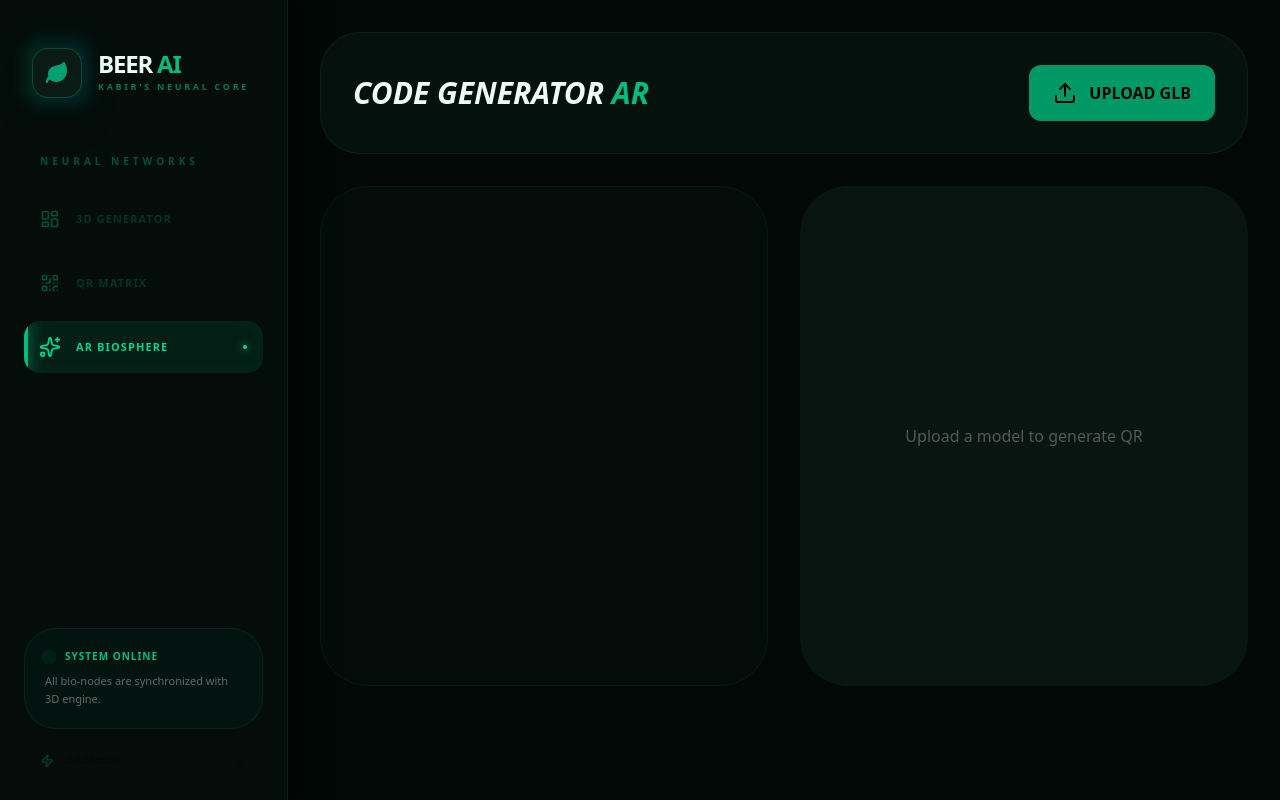
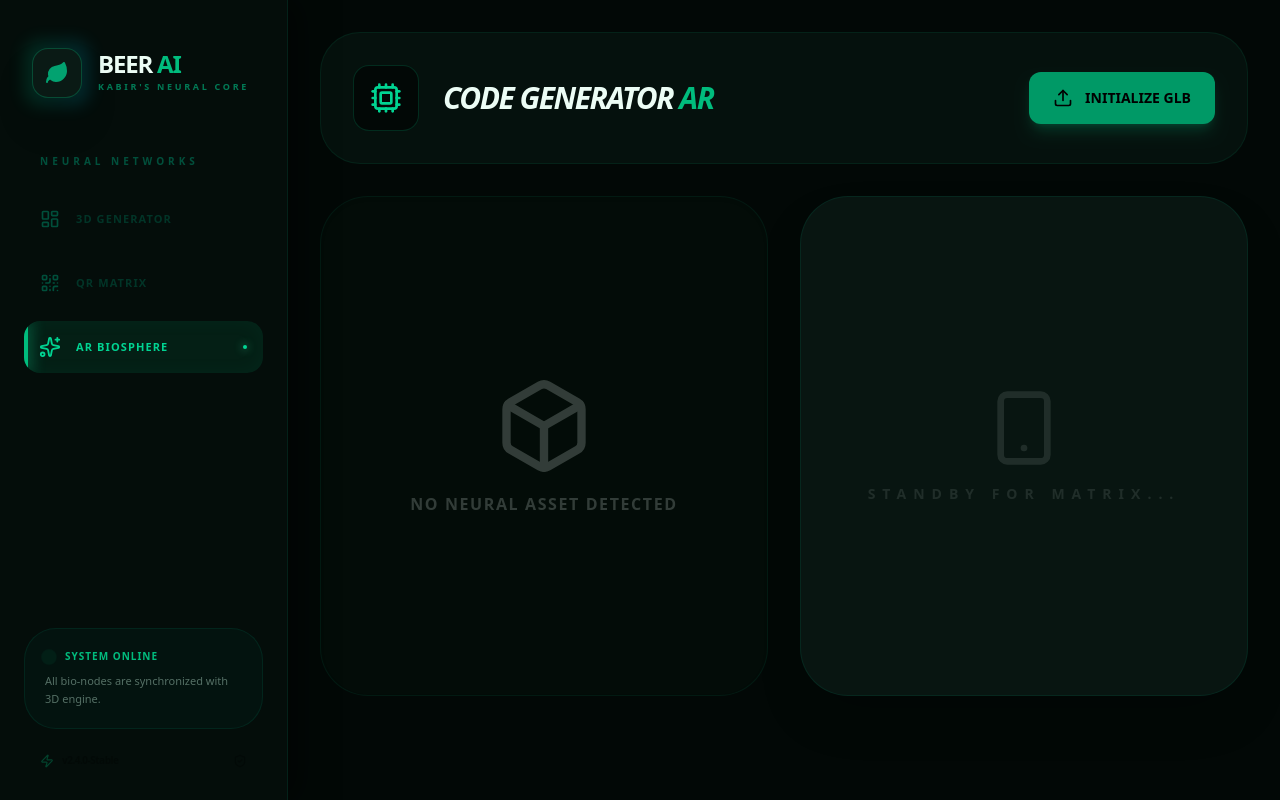
Before and after one commit to kabeer-web/ar-admin-pannel, a React (Vite) app: page / in a window 1280 px wide. Built offline with nearby package versions, Linux system fonts and the light colour scheme.

Commit message:
Update ArGenerator.jsx

```diff
--- a/src/Components/ArGenerator.jsx
+++ b/src/Components/ArGenerator.jsx
@@ -5,19 +5,18 @@ import axios from 'axios';
 import '@google/model-viewer';
 
 const ArGenerator = () => {
-  const [modelUrl, setModelUrl] = useState(null); // For local preview
-  const [publicUrl, setPublicUrl] = useState(''); // Cloudinary URL
+  const [modelUrl, setModelUrl] = useState(null);
+  const [publicUrl, setPublicUrl] = useState('');
   const [loading, setLoading] = useState(false);
   const qrRef = useRef();
 
-  // IMPORTANT: Replace with the IP address printed in your backend terminal
-  const API_BASE_URL = "http://192.168.X.X:5000";
+  // FIX: Relative URL use karein. Vercel pe ye automatically current domain uthayega.
+  const API_BASE_URL = window.location.origin;
 
   const getARViewLink = () => {
     if (!publicUrl) return '';
-    // This points the QR code to your React App's view page + the model link
-    const frontendBase = window.location.origin;
-    return `${frontendBase}/view?model=${encodeURIComponent(publicUrl)}`;
+    // Ye link phone scan pe aapke Vercel ke /view page ko kholega
+    return `${window.location.origin}/view?model=${encodeURIComponent(publicUrl)}`;
   };
 
   const handleFileUpload = async (e) => {
@@ -27,20 +26,26 @@ const ArGenerator = () => {
       return;
     }
 
-    setModelUrl(URL.createObjectURL(file));
+    const localBlob = URL.createObjectURL(file);
+    setModelUrl(localBlob);
     setLoading(true);
 
     const formData = new FormData();
     formData.append('model', file);
 
     try {
-      const res = await axios.post(`${API_BASE_URL}/api/upload-model`, formData);
+      // Relative path call
+      const res = await axios.post(`${API_BASE_URL}/api/upload-model`, formData, {
+        headers: { 'Content-Type': 'multipart/form-data' }
+      });
+
       if (res.data.url) {
         setPublicUrl(res.data.url);
+        console.log("Cloudinary Secured Link:", res.data.url);
       }
     } catch (err) {
       console.error("Upload Error:", err);
-      alert("Connection failed! Check if server is running on the correct IP.");
+      alert("Upload failed! Please check if your 'api' folder and 'vercel.json' are correct.");
     } finally {
       setLoading(false);
     }
@@ -52,39 +57,71 @@ const ArGenerator = () => {
     const downloadLink = document.createElement("a");
     downloadLink.href = pngUrl;
     downloadLink.download = "AR-Code.png";
+    document.body.appendChild(downloadLink);
     downloadLink.click();
+    document.body.removeChild(downloadLink);
   };
 
   return (
-    <div className="w-full min-h-screen bg-[#020806] p-8 text-emerald-50">
-      {/* Header section remains same as yours */}
-      <header className="flex justify-between items-center bg-[#05110d] p-8 rounded-[2.5rem] border border-emerald-500/10 mb-8">
-         <h1 className="text-3xl font-black italic uppercase">CODE GENERATOR <span className="text-emerald-500">AR</span></h1>
-         <input type="file" id="glb-up" className="hidden" onChange={handleFileUpload} accept=".glb" />
-         <label htmlFor="glb-up" className="cursor-pointer bg-emerald-600 px-6 py-4 rounded-xl font-black text-black flex items-center gap-3 uppercase">
-            {loading ? <Activity className="animate-spin" /> : <Upload />}
-            {loading ? 'Uploading...' : 'Upload GLB'}
-         </label>
+    <div className="w-full min-h-screen bg-[#020806] p-4 lg:p-8 text-emerald-50">
+      <header className="flex flex-col md:flex-row justify-between items-center bg-[#05110d] p-6 md:p-8 rounded-[2.5rem] border border-emerald-500/10 mb-8 gap-4">
+        <div className="flex items-center gap-6">
+          <div className="bg-[#020806] p-4 rounded-2xl text-emerald-400 border border-emerald-500/20"><Cpu size={32}/></div>
+          <h1 className="text-2xl md:text-3xl font-black italic uppercase tracking-tighter">CODE GENERATOR <span className="text-emerald-500">AR</span></h1>
+        </div>
+        <div className="flex items-center gap-4">
+          <input type="file" id="glb-up" className="hidden" onChange={handleFileUpload} accept=".glb" />
+          <label htmlFor="glb-up" className="cursor-pointer bg-emerald-600 hover:bg-emerald-500 px-6 py-4 rounded-xl font-black text-black flex items-center gap-3 uppercase text-sm transition-all shadow-lg shadow-emerald-500/20">
+            {loading ? <Activity className="animate-spin" size={20}/> : <Upload size={20}/>}
+            {loading ? 'Processing...' : 'Initialize GLB'}
+          </label>
+        </div>
       </header>
 
-      <div className="grid grid-cols-1 lg:grid-cols-2 gap-8">
-        {/* Preview Box */}
-        <div className="bg-[#030c08] rounded-[3rem] h-[500px] border border-emerald-900/20">
-            {modelUrl && <model-viewer src={modelUrl} auto-rotate camera-controls style={{width:'100%', height:'100%'}} />}
+      <div className="grid grid-cols-1 xl:grid-cols-2 gap-8">
+        <div className="bg-[#030c08] rounded-[3rem] min-h-[400px] md:min-h-[500px] relative border border-emerald-900/20 flex flex-col overflow-hidden shadow-inner">
+          <div className="flex-1 w-full h-full">
+            {modelUrl ? (
+              <model-viewer
+                key={modelUrl}
+                src={modelUrl}
+                auto-rotate
+                camera-controls
+                shadow-intensity="2"
+                style={{width:'100%', height:'100%', backgroundColor: 'transparent'}}
+              />
+            ) : (
+              <div className="h-full flex flex-col items-center justify-center opacity-20 py-20">
+                <Box size={100} className="mb-4"/>
+                <p className="font-bold tracking-widest uppercase">No Neural Asset Detected</p>
+              </div>
+            )}
+          </div>
         </div>
 
-        {/* QR Box */}
-        <div className="bg-[#081511] rounded-[3rem] p-10 flex flex-col items-center justify-center">
+        <div className="flex flex-col gap-8">
+          <div className="flex-1 bg-[#081511] rounded-[3rem] border border-emerald-900/30 p-8 md:p-10 flex flex-col items-center justify-center shadow-2xl">
             {publicUrl ? (
-              <div ref={qrRef} className="flex flex-col items-center gap-6">
-                <div className="bg-white p-4 rounded-xl">
-                  <QRCodeCanvas value={getARViewLink()} size={250} level="H" />
+              <div className="flex flex-col items-center gap-8 w-full">
+                <div ref={qrRef} className="bg-white p-6 rounded-[2.5rem] border-[10px] border-[#020806] shadow-2xl">
+                  <QRCodeCanvas
+                    value={getARViewLink()}
+                    size={260}
+                    fgColor="#10b981"
+                    level="H"
+                  />
                 </div>
-                <button onClick={downloadQRCode} className="bg-emerald-600 px-8 py-3 rounded-lg text-black font-bold uppercase">
-                  Download QR
+                <button onClick={downloadQRCode} className="w-full max-w-sm bg-emerald-600 hover:bg-emerald-500 py-5 rounded-2xl font-black text-black flex items-center justify-center gap-3 uppercase tracking-widest transition-all shadow-lg shadow-emerald-500/20">
+                  <Download size={20}/> Export Matrix
                 </button>
               </div>
-            ) : <p className="opacity-30">Upload a model to generate QR</p>}
+            ) : (
+              <div className="opacity-10 flex flex-col items-center gap-4 py-20">
+                <Smartphone size={80}/>
+                <p className="font-bold tracking-[0.5em] uppercase text-sm">Standby for Matrix...</p>
+              </div>
+            )}
+          </div>
         </div>
       </div>
     </div>
```
